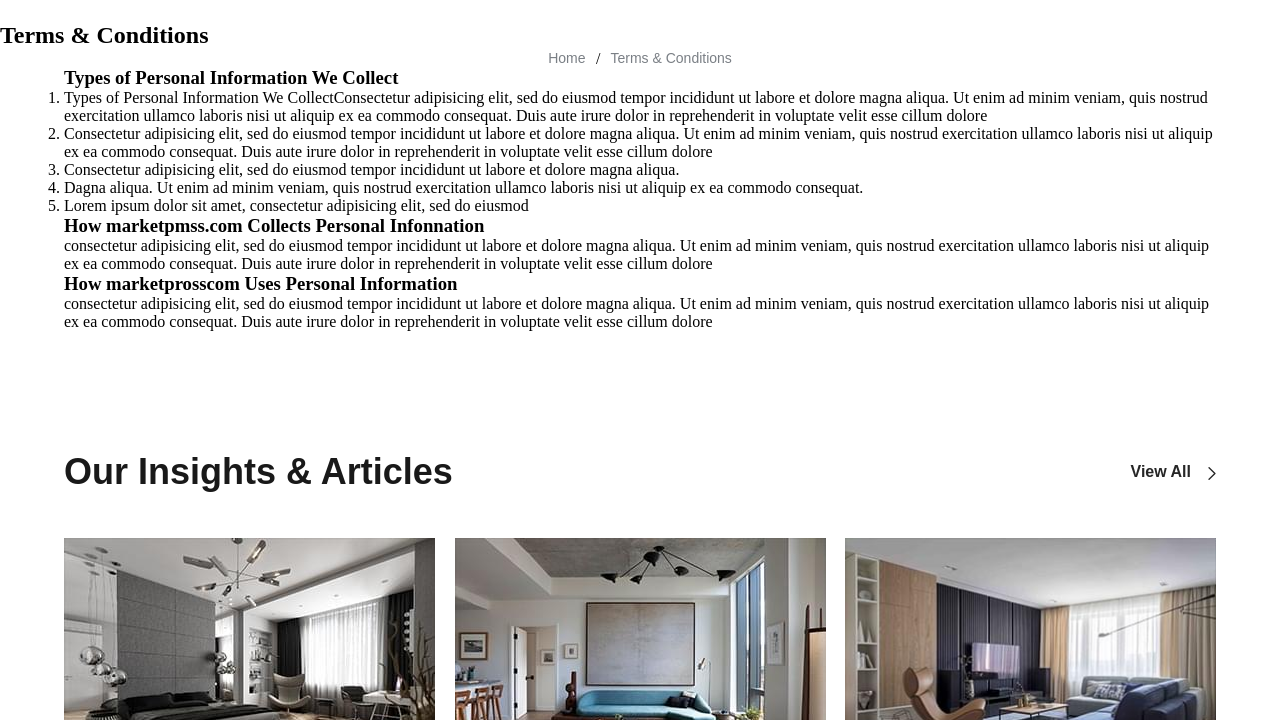
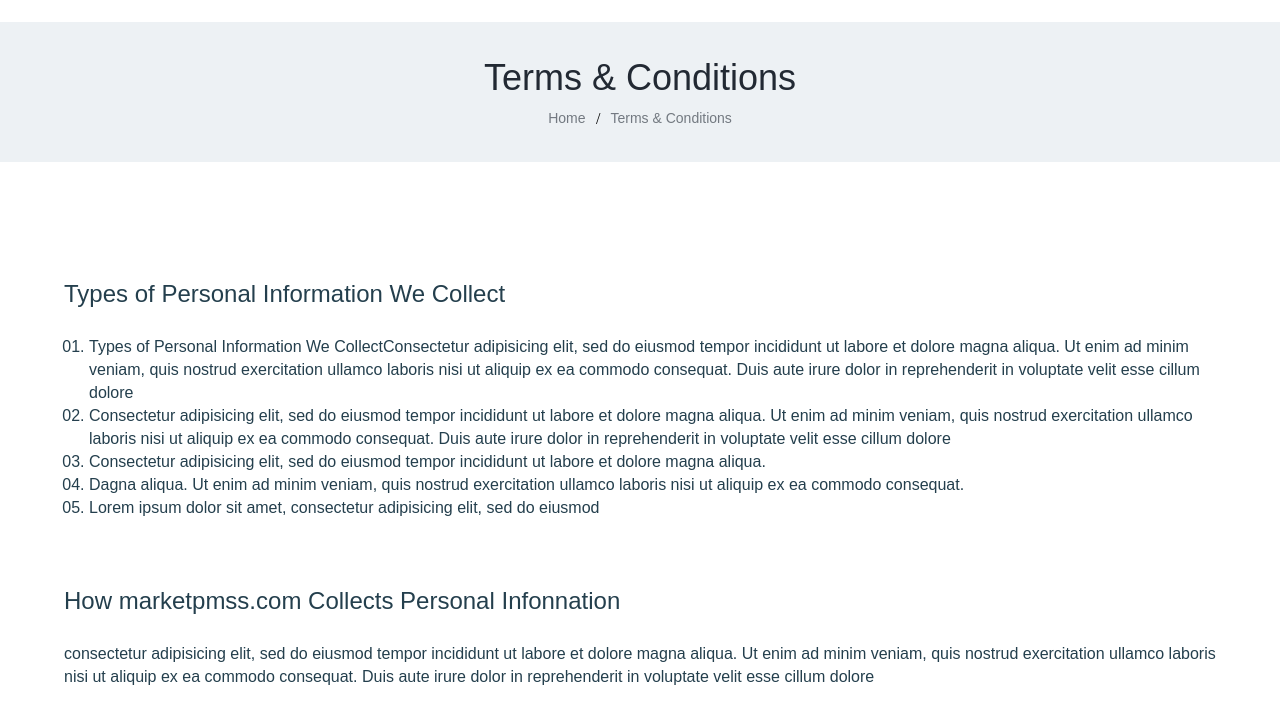
Before and after one commit to VasiliRo/marcho, a website: page app/Terms_&_Conditions.njk in a window 1280 px wide. Shown: the part 80-800 px from the top of the page. Drawn offline with nearby package versions, Linux system fonts and the light colour scheme; files that its build step writes are made by us from their sources; files whose address does not match are found by name.

Commit message:
added module and adaptive terms page

```diff
--- a/app/Terms_&_Conditions.njk
+++ b/app/Terms_&_Conditions.njk
@@ -6,7 +6,7 @@
     <meta http-equiv="X-UA-Compatible" content="IE=edge">
     <meta name="viewport" content="width=device-width, initial-scale=1.0">
     <title>Document</title>
-    <link rel="stylesheet" href="css/Terms_&_Conditions.min.css">
+    <link rel="stylesheet" href="css/terms_&_Conditions.min.css">
 </head>
 
 <body>
@@ -30,50 +30,7 @@
                 </div>
             </div>
         </section>
-        <section class="terms">
-            <div class="container">
-                <div class="terms__content">
-                    <div class="terms__block">
-                        <h3 class="terms__title">
-                            Types of Personal Information We Collect
-                        </h3>
-                        <ol class="terms__list" start="01">
-                            <li class="terms__list-item">
-                                Types of Personal Information We CollectConsectetur adipisicing elit, sed do eiusmod tempor incididunt ut labore et dolore magna aliqua. Ut enim ad minim veniam, quis nostrud exercitation ullamco laboris nisi ut aliquip ex ea commodo consequat. Duis aute irure dolor in reprehenderit in voluptate velit esse cillum dolore
-                            </li>
-                            <li class="terms__list-item">
-                                Consectetur adipisicing elit, sed do eiusmod tempor incididunt ut labore et dolore magna aliqua. Ut enim ad minim veniam, quis nostrud exercitation ullamco laboris nisi ut aliquip ex ea commodo consequat. Duis aute irure dolor in reprehenderit in voluptate velit esse cillum dolore
-                            </li>
-                            <li class="terms__list-item">
-                                Consectetur adipisicing elit, sed do eiusmod tempor incididunt ut labore et dolore magna aliqua.
-                            </li>
-                            <li class="terms__list-item">
-                                Dagna aliqua. Ut enim ad minim veniam, quis nostrud exercitation ullamco laboris nisi ut aliquip ex ea commodo consequat.
-                            </li>
-                            <li class="terms__list-item">
-                                Lorem ipsum dolor sit amet, consectetur adipisicing elit, sed do eiusmod
-                            </li>
-                        </ol>
-                    </div>
-                    <div class="terms__block">
-                        <h3 class="terms__title">
-                            How marketpmss.com Collects Personal Infonnation
-                        </h3>
-                        <p class="terms__text">
-                            consectetur adipisicing elit, sed do eiusmod tempor incididunt ut labore et dolore magna aliqua. Ut enim ad minim veniam, quis nostrud exercitation ullamco laboris nisi ut aliquip ex ea commodo consequat. Duis aute irure dolor in reprehenderit in voluptate velit esse cillum dolore
-                        </p>
-                    </div>
-                    <div class="terms__block">
-                        <h3 class="terms__title">
-                            How marketprosscom Uses Personal Information
-                        </h3>
-                        <p class="terms__text">
-                            consectetur adipisicing elit, sed do eiusmod tempor incididunt ut labore et dolore magna aliqua. Ut enim ad minim veniam, quis nostrud exercitation ullamco laboris nisi ut aliquip ex ea commodo consequat. Duis aute irure dolor in reprehenderit in voluptate velit esse cillum dolore
-                        </p>
-                    </div>
-                </div>
-            </div>
-        </section>
+        {% include 'app/module/_terms_&_Conditions/_terms_&_Conditions.html' %}
         {% include 'app/module/_blog/_blog.html' %}
     </main>
 
--- /dev/null
+++ b/app/module/_terms_&_Conditions/_terms_&_Conditions.html
@@ -0,0 +1,44 @@
+        <section class="terms">
+            <div class="container">
+                <div class="terms__content">
+                    <div class="terms__block">
+                        <h3 class="terms__title">
+                            Types of Personal Information We Collect
+                        </h3>
+                        <ol class="terms__list" start="01">
+                            <li class="terms__list-item">
+                                Types of Personal Information We CollectConsectetur adipisicing elit, sed do eiusmod tempor incididunt ut labore et dolore magna aliqua. Ut enim ad minim veniam, quis nostrud exercitation ullamco laboris nisi ut aliquip ex ea commodo consequat. Duis aute irure dolor in reprehenderit in voluptate velit esse cillum dolore
+                            </li>
+                            <li class="terms__list-item">
+                                Consectetur adipisicing elit, sed do eiusmod tempor incididunt ut labore et dolore magna aliqua. Ut enim ad minim veniam, quis nostrud exercitation ullamco laboris nisi ut aliquip ex ea commodo consequat. Duis aute irure dolor in reprehenderit in voluptate velit esse cillum dolore
+                            </li>
+                            <li class="terms__list-item">
+                                Consectetur adipisicing elit, sed do eiusmod tempor incididunt ut labore et dolore magna aliqua.
+                            </li>
+                            <li class="terms__list-item">
+                                Dagna aliqua. Ut enim ad minim veniam, quis nostrud exercitation ullamco laboris nisi ut aliquip ex ea commodo consequat.
+                            </li>
+                            <li class="terms__list-item">
+                                Lorem ipsum dolor sit amet, consectetur adipisicing elit, sed do eiusmod
+                            </li>
+                        </ol>
+                    </div>
+                    <div class="terms__block">
+                        <h3 class="terms__title">
+                            How marketpmss.com Collects Personal Infonnation
+                        </h3>
+                        <p class="terms__text">
+                            consectetur adipisicing elit, sed do eiusmod tempor incididunt ut labore et dolore magna aliqua. Ut enim ad minim veniam, quis nostrud exercitation ullamco laboris nisi ut aliquip ex ea commodo consequat. Duis aute irure dolor in reprehenderit in voluptate velit esse cillum dolore
+                        </p>
+                    </div>
+                    <div class="terms__block">
+                        <h3 class="terms__title">
+                            How marketprosscom Uses Personal Information
+                        </h3>
+                        <p class="terms__text">
+                            consectetur adipisicing elit, sed do eiusmod tempor incididunt ut labore et dolore magna aliqua. Ut enim ad minim veniam, quis nostrud exercitation ullamco laboris nisi ut aliquip ex ea commodo consequat. Duis aute irure dolor in reprehenderit in voluptate velit esse cillum dolore
+                        </p>
+                    </div>
+                </div>
+            </div>
+        </section>
--- /dev/null
+++ b/app/module/_terms_&_Conditions/_terms_&_Conditions.scss
@@ -0,0 +1,40 @@
+.terms{
+    padding-top: 120px;
+    &__content{
+        color: $accent;
+        line-height: 23px;
+    }
+    &__block+.terms__block{
+        margin-top: 70px;
+    }
+    &__title{
+        @extend %rubik-500;
+        font-size: 24px;
+        margin-bottom: 30px;
+    }
+    ol.terms__list{
+        padding-left: 25px;
+        list-style: decimal-leading-zero;
+    }
+    &__list-item,
+    &__text{
+        @extend %rubik-400;
+        font-size: 16px;
+    }
+    &__block{
+        margin-top: 70px;
+        &:first-child{
+            margin-top: 0;
+        }
+    }
+}
+
+@media (max-width: 500px){
+    .terms{
+        padding-top: 60px;
+        &__title {
+            font-size: 20px;
+            margin-bottom: 25px;
+        }
+    }
+}
--- a/app/scss/Terms_&_Conditions.scss
+++ b/app/scss/Terms_&_Conditions.scss
@@ -6,3 +6,4 @@
 @import '../module/_header/_header';
 @import '../module/_footer/_footer';
 @import '../module/_blog/_blog';
+@import '../module/_terms_&_Conditions/_terms_&_Conditions';
--- a/app/scss/_global.scss
+++ b/app/scss/_global.scss
@@ -74,6 +74,20 @@ body{
     margin-left: 15px;
 }
 
+.top{
+    background-color: rgba(163, 187, 200, 0.2);
+    padding: 35px 0;
+    &__inner{
+        text-align: center;
+    }
+    &__title{
+        color: #222933;
+        @extend %rubik-300;
+        font-size: 36px;
+        margin-bottom: 10px;
+    }
+}
+
 .breadcrumbs{
     &__list{
         display: flex;
@@ -116,3 +130,11 @@ body{
         font-size: 26px;
     }
 }
+
+@media (max-width: 500px){
+    .top{
+        &__title{
+            font-size: 30px;
+        }
+    }
+}
--- a/app/scss/style.scss
+++ b/app/scss/style.scss
@@ -101,36 +101,7 @@
     }
 }
 
-.terms{
-    padding-top: 120px;
-    &__content{
-        color: $accent;
-        line-height: 23px;
-    }
-    &__block+.terms__block{
-        margin-top: 70px;
-    }
-    &__title{
-        @extend %rubik-500;
-        font-size: 24px;
-        margin-bottom: 30px;
-    }
-    ol.terms__list{
-        padding-left: 25px;
-        list-style: decimal-leading-zero;
-    }
-    &__list-item,
-    &__text{
-        @extend %rubik-400;
-        font-size: 16px;
-    }
-    &__block{
-        margin-top: 70px;
-        &:first-child{
-            margin-top: 0;
-        }
-    }
-}
+
 
 .about{
     padding: 120px 0;
```
Also changed, not shown: app/Terms_&_Conditions.html.
